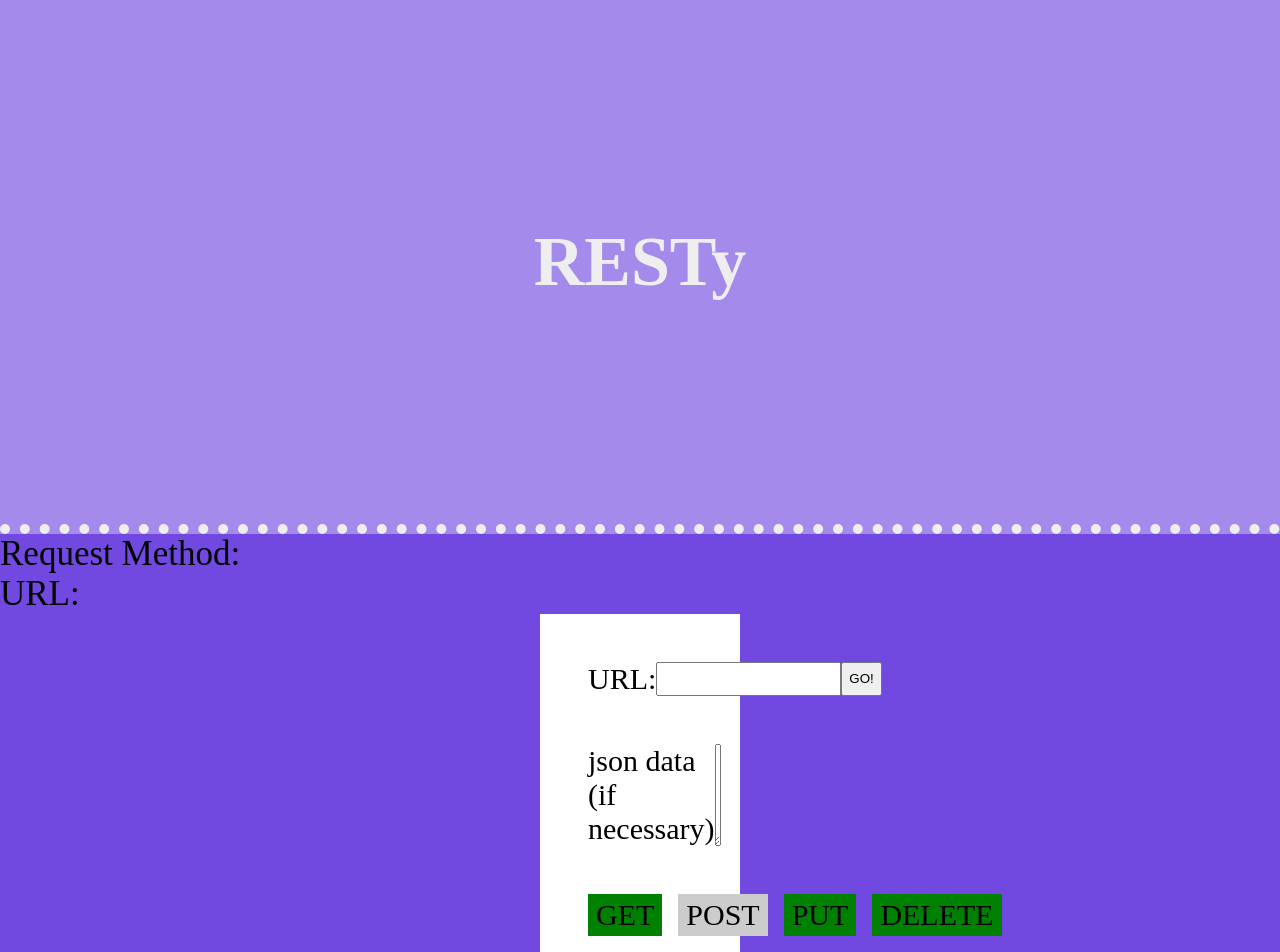
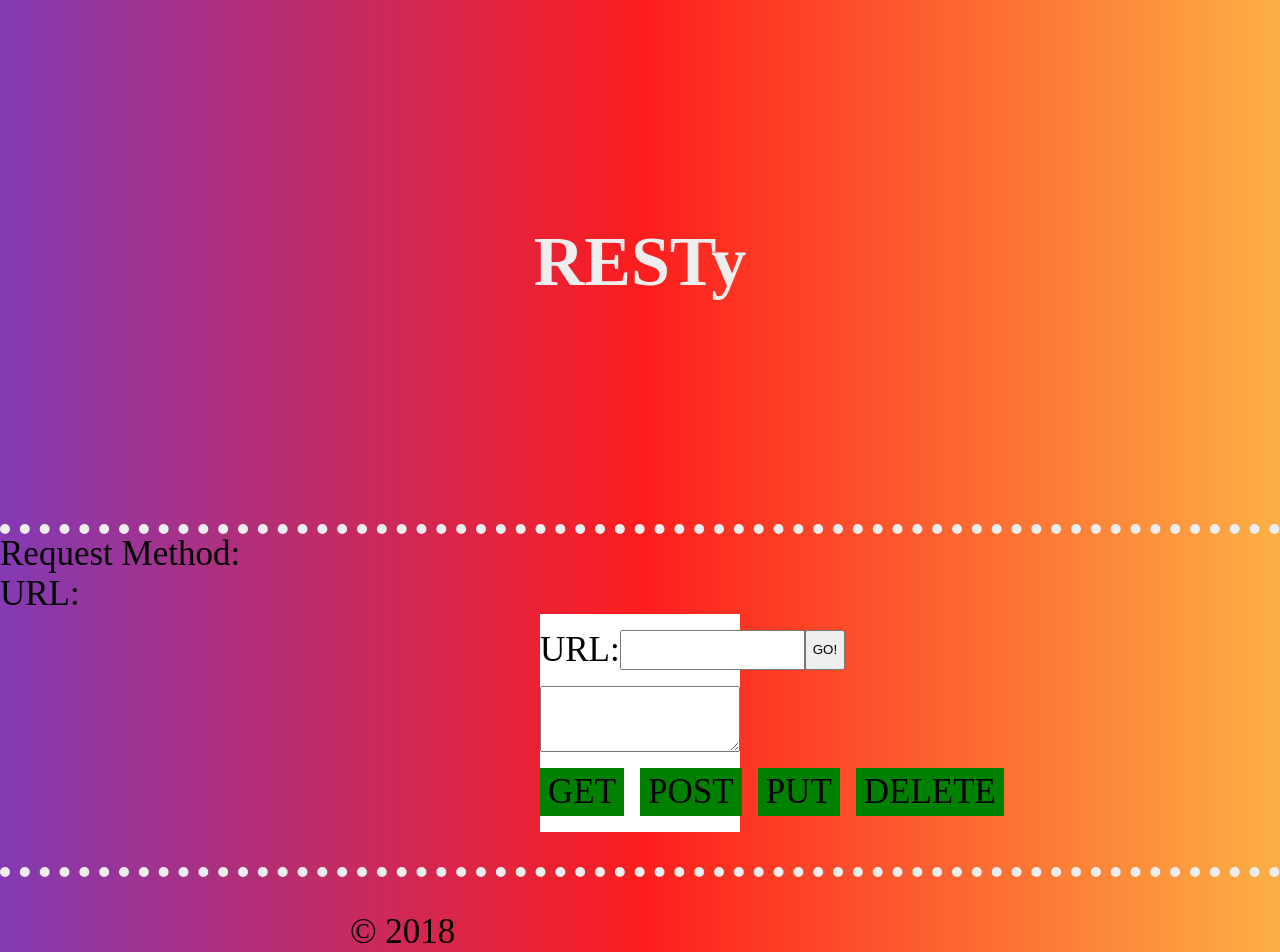
Before and after one commit to afrey09/resty, a React (Create React App) app: page / in a window 1280 px wide. Shown: the top 952 px of the page. Built offline with nearby package versions, Linux system fonts and the light colour scheme; no server answers.

Commit message:
lab28 refactor

```diff
--- a/package.json
+++ b/package.json
@@ -6,6 +6,7 @@
     "@testing-library/jest-dom": "^5.16.5",
     "@testing-library/react": "^13.4.0",
     "@testing-library/user-event": "^13.5.0",
+    "axios": "^1.3.4",
     "react": "^18.2.0",
     "react-dom": "^18.2.0",
     "react-json-pretty": "^2.2.0",
--- a/src/App.jsx
+++ b/src/App.jsx
@@ -1,5 +1,5 @@
-import { useState } from 'react';
-//import axios from 'axios';
+import { useEffect, useState } from 'react';
+import axios from 'axios';
 
 import './App.scss';
 
@@ -19,20 +19,27 @@ const App = () => {
   const [loading, setLoading] = useState(false);
 
   const callApi = (requestParams) => {
-    // mock output
+    setLoading(true);
+
     setTimeout(() => {
-      const data = {
-        count: 2,
-        results: [
-          { name: 'fake thing 1', url: 'http://fakethings.com/1' },
-          { name: 'fake thing 2', url: 'http://fakethings.com/2' },
-        ],
-      }
-      setData(data);
       setRequestParams(requestParams);
       setLoading(false);
     }, 1000);
   }
+
+  useEffect(() => {
+    console.log('An event occurred');
+  });
+
+  useEffect(() => {
+
+    const getData = async () => {
+
+      let response = await axios(requestParams);
+      setData(response.data.results);
+    }
+    getData();
+  }, [requestParams]);
 
   return (
     <>
--- a/src/App.scss
+++ b/src/App.scss
@@ -1,4 +1,4 @@
-$backgroundColor: #7149e0;
+$backgroundColor: linear-gradient(90deg, rgba(131,58,180,1) 0%, rgba(253,29,29,1) 50%, rgba(252,176,69,1) 100%);
 
 html, body {
   height: 100%;
@@ -18,14 +18,14 @@ body {
   }
 
   footer {
-    background: lighten($backgroundColor, 25);
+    background: $backgroundColor;
     border-top: 10px dotted #eee;
     padding: 1em 10em;
     margin: 0;
   }
 
   header {
-    background: lighten($backgroundColor, 15);
+    background: $backgroundColor;
     border-bottom: 10px dotted #eee;
     color: #eee;
     padding: 5em;
--- a/src/Components/Form/Form.scss
+++ b/src/Components/Form/Form.scss
@@ -1,4 +1,4 @@
-$backgroundColor: #efefef;
+$backgroundColor:linear-gradient(90deg, rgba(131,58,180,1) 0%, rgba(253,29,29,1) 50%, rgba(252,176,69,1) 100%);
 $radius: 40%;
 
 form {
@@ -8,8 +8,8 @@ form {
 
   label {
     display: flex;
-    margin: 3rem;
-    font-size:30px;
+    margin: 1rem 0;
+
 
     &.methods {
       span {
--- a/src/Components/Form/index.jsx
+++ b/src/Components/Form/index.jsx
@@ -10,9 +10,9 @@ const Form = (props) => {
     const handleSubmit = e => {
     e.preventDefault();
     const formData = {
-      method,
-      url,
-      data,
+      method: method,
+      url: url,
+      data: data,
     };
     props.handleApiCall(formData);
   }
@@ -24,7 +24,7 @@ const Form = (props) => {
           <input data-testid="url-input" name='url' type='text' onChange={(e) => setUrl(e.target.value)}/>
           <button data-testid="button" type="submit">GO!</button>
         </label>
-        <label>json data (if necessary)
+        <label>
           <textarea rows="4" cols="50" onChange={(e) => setData(e.target.value)}/>
         </label>
         <label className="methods">
@@ -32,13 +32,12 @@ const Form = (props) => {
             data-testid="get-span"
             onClick={(e) => setMethod(e.target.id)}
             style={{ backgroundColor: method === 'get' ? 'blue' : 'green' }} id="get"
-          >
-            GET
+          >GET
           </span>
           <span
             data-testid="post-span"
             onClick={(e) => setMethod(e.target.id)}
-            style={{ backgroundColor: method === 'post' ? 'blue' : '#green' }} id="post"
+            style={{ backgroundColor: method === 'post' ? 'blue' : 'green' }} id="post"
           >POST</span>
           <span
             onClick={(e) => setMethod(e.target.id)}
```
Also changed, not shown: 1 other file (tests, documents, lock files or other folders).
